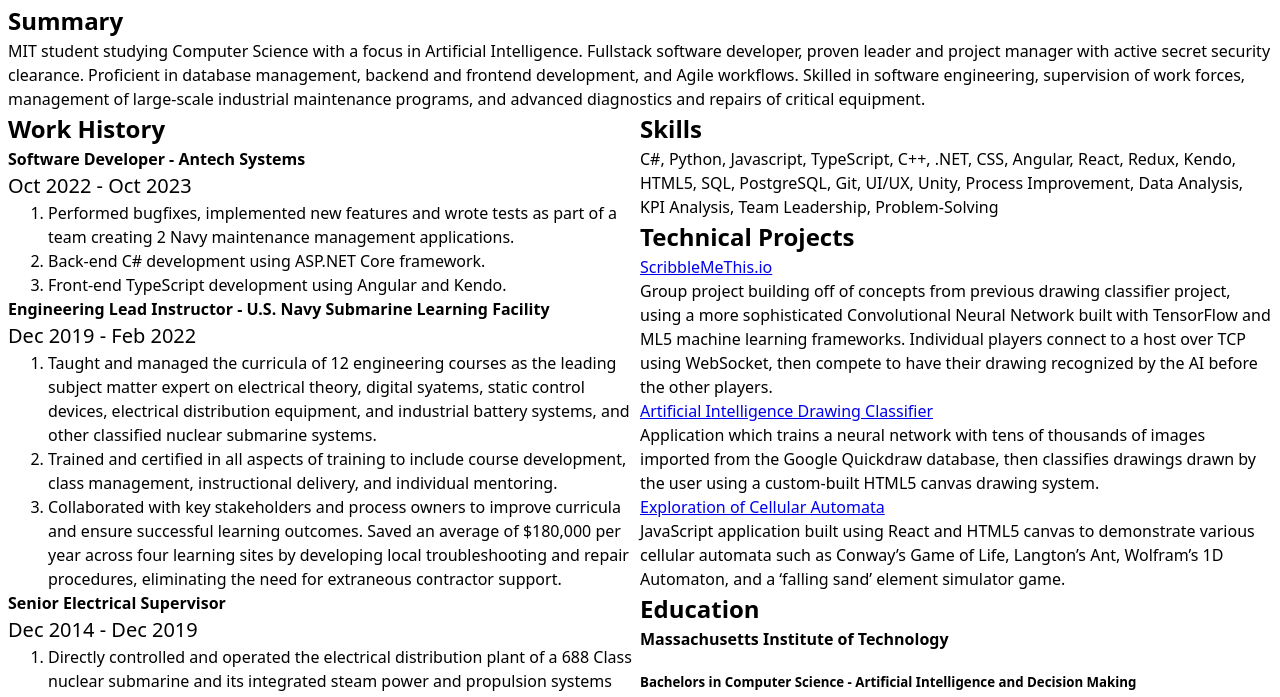
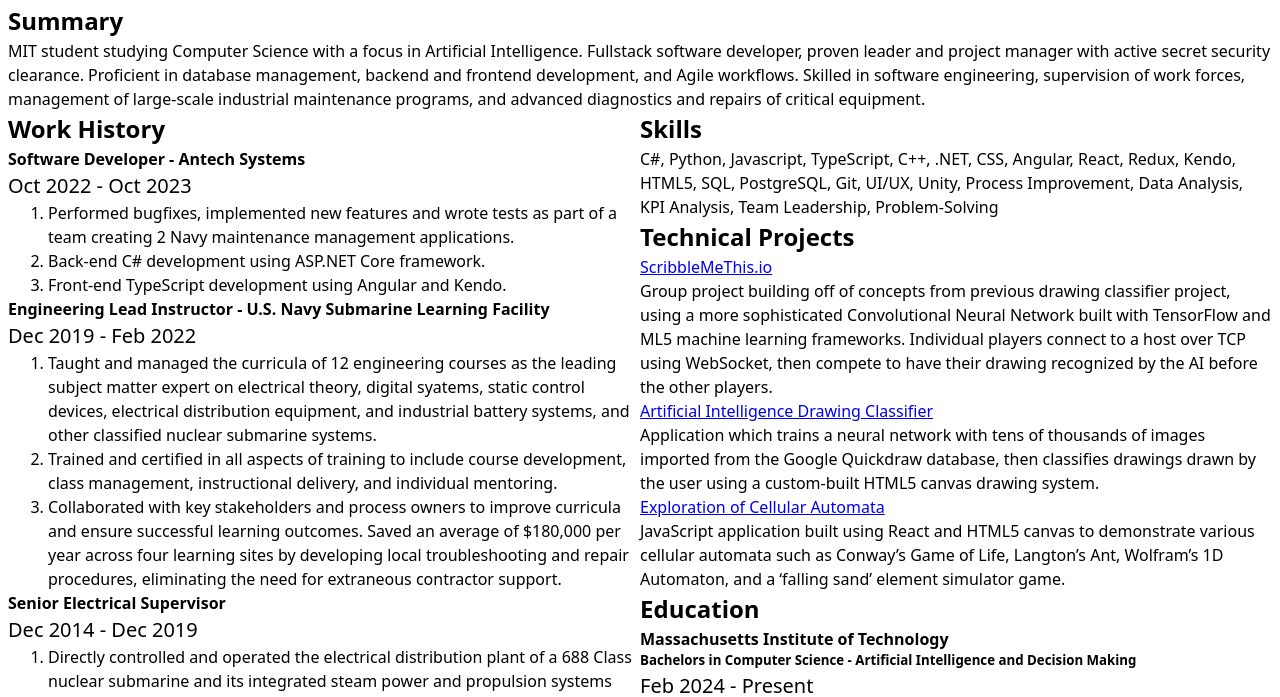
Before and after one commit to DavidMBurke/portfolio, a plain HTML site: page resume/index.html in a window 1280 px wide. Shown: the part 101-798 px from the top of the page. Drawn offline with Linux system fonts and the light colour scheme.

Commit message:
fix spacing

```diff
--- a/style.css
+++ b/style.css
@@ -39,7 +39,7 @@ textarea {
     border-radius: 2px;
 }
 
-h1, h2, h3, h4, ol, p {
+h1, h2, h3, h4, h5, ol, p {
     margin: 0px
 }
 
```
